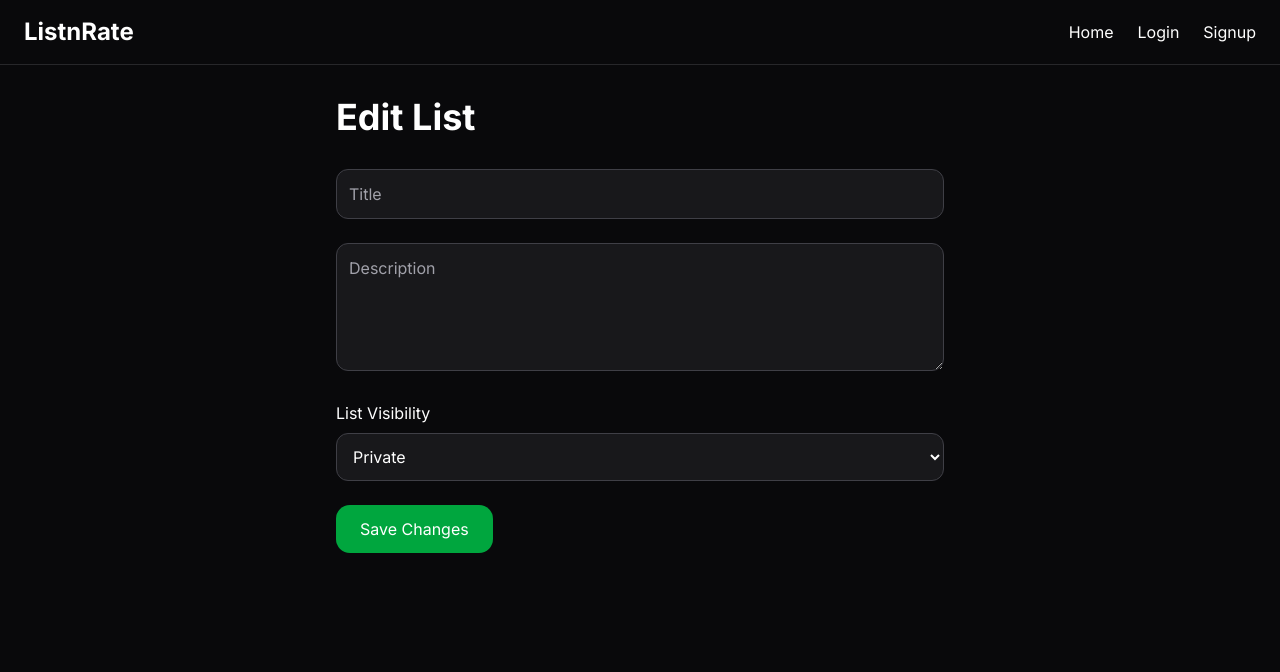
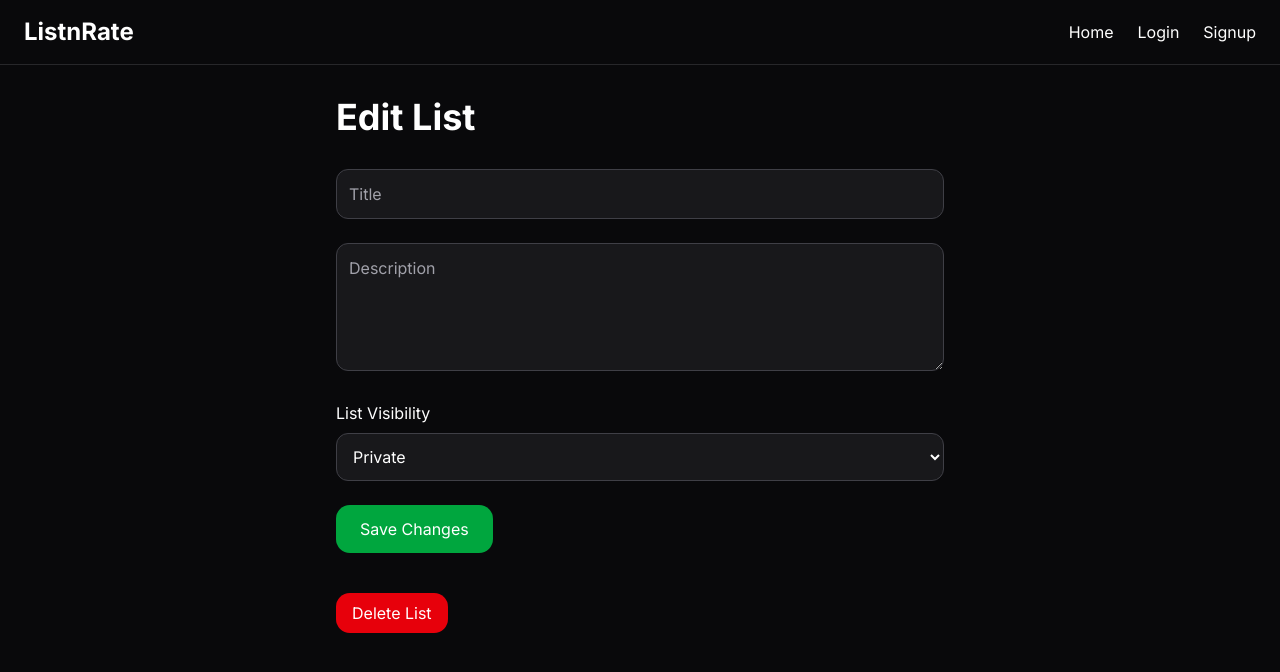
Before and after one commit to Dukominator/listnrate, a Next.js app: page /list/1/edit in a window 1280 px wide. Shown: the top 672 px of the page. Built offline with nearby package versions, Linux system fonts and the light colour scheme; no server answers; the database is empty.

Commit message:
tmdb debug

```diff
--- a/app/list/[id]/edit/page.tsx
+++ b/app/list/[id]/edit/page.tsx
@@ -7,6 +7,8 @@ import { useParams, useRouter } from "next/navigation";
 import Navbar from "@/components/Navbar";
 
 import { supabase } from "@/lib/supabase";
+
+import DeleteListButton from "@/components/DeleteListButton";
 
 export default function EditListPage() {
   const params = useParams();
@@ -162,6 +164,12 @@ export default function EditListPage() {
           >
             Save Changes
           </button>
+<div className="pt-4">
+  <DeleteListButton
+    listId={Number(params.id)}
+  />
+</div>
+
         </div>
       </main>
     </>
--- a/app/login/page.tsx
+++ b/app/login/page.tsx
@@ -1,9 +1,12 @@
 "use client";
 
 import { useState } from "react";
+import { useRouter } from "next/navigation";
 import { supabase } from "@/lib/supabase";
 
 export default function LoginPage() {
+const router = useRouter();
+
   const [email, setEmail] = useState("");
   const [password, setPassword] =
     useState("");
@@ -34,7 +37,7 @@ export default function LoginPage() {
     if (error) {
       alert(error.message);
     } else {
-      alert("Logged in!");
+        router.push("/dashboard");
     }
   }
 
@@ -68,7 +71,7 @@ export default function LoginPage() {
 
           <button
             onClick={signIn}
-            className="bg-zinc-900 text-black p-3 rounded-lg font-semibold"
+            className="bg-blue-600 hover:bg-blue-500 text-white p-3 rounded-lg font-semibold"
           >
             Login
           </button>
--- a/components/AddToList.tsx
+++ b/components/AddToList.tsx
@@ -96,7 +96,15 @@ export default function AddToList({
 
       <button
         onClick={addToList}
-        className="bg-zinc-900 text-black px-4 py-2 rounded-xl"
+          className="
+    bg-blue-600
+    hover:bg-blue-500
+    text-white
+    px-4
+    py-2
+    rounded-xl
+    transition
+  "
       >
         Add to List
       </button>
--- /dev/null
+++ b/components/DeleteListButton.tsx
@@ -0,0 +1,51 @@
+"use client";
+
+import { useRouter } from "next/navigation";
+import { supabase } from "@/lib/supabase";
+
+type Props = {
+  listId: number;
+};
+
+export default function DeleteListButton({
+  listId,
+}: Props) {
+  const router = useRouter();
+
+  async function deleteList() {
+    const confirmed = confirm(
+      "Delete this list permanently?"
+    );
+
+    if (!confirmed) return;
+
+    const { error } = await supabase
+      .from("lists")
+      .delete()
+      .eq("id", listId);
+
+    if (error) {
+      alert(error.message);
+      return;
+    }
+
+    router.push("/dashboard");
+    router.refresh();
+  }
+
+  return (
+    <button
+      onClick={deleteList}
+      className="
+        bg-red-600
+        hover:bg-red-500
+        text-white
+        px-4
+        py-2
+        rounded-xl
+      "
+    >
+      Delete List
+    </button>
+  );
+}
```
